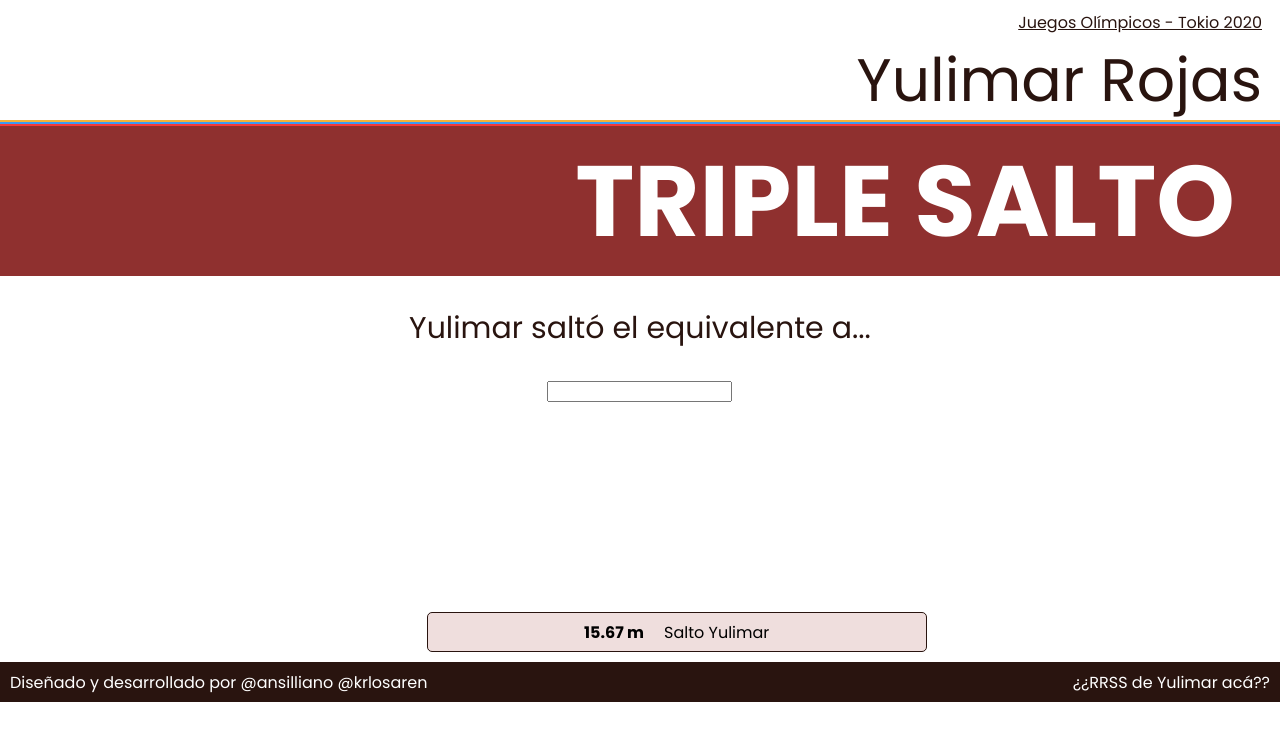
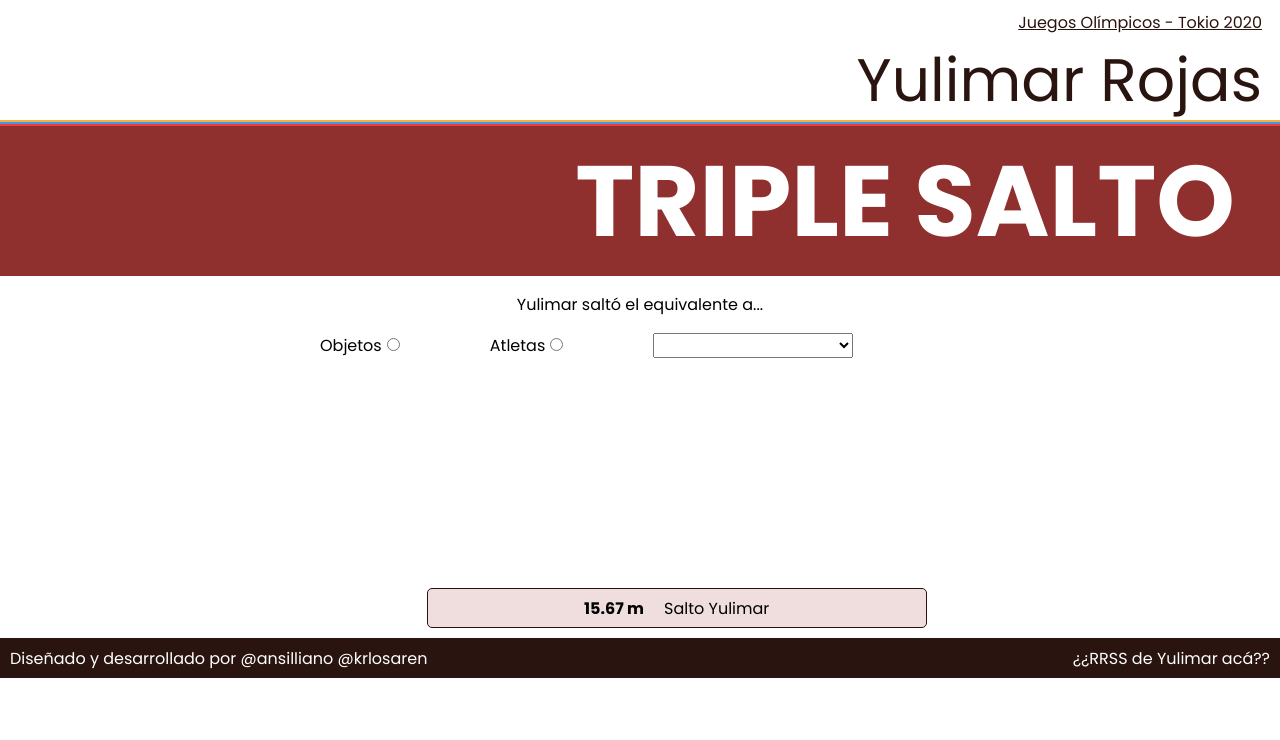
Before and after one commit to KrlosAren/cuanto-salto-yulimar, a Next.js app: page / in a window 1280 px wide. Shown: the top 740 px of the page. Built offline with nearby package versions, Linux system fonts and the light colour scheme.

Commit message:
[add] cropimg dynamic

```diff
--- a/pages/index.js
+++ b/pages/index.js
@@ -46,6 +46,14 @@
       image: Phells,
     },
   ],
+  objetos: [
+    {
+      id: 1,
+      name: 'Cubo Rubik',
+      height: 1.89,
+      image: Phells,
+    },
+  ],
 };
 
 export default function Home() {
@@ -56,17 +64,21 @@
   const [gridColumns, setGrid] = useState();
   const [img, setImg] = useState('100%');
   const [numberPhoto, setNumberPhoto] = useState([]);
-
-  const { atletas } = selected;
+  const [checkedOptions, setChecked] = useState(false);
 
   const handleChange = (e) => {
-    const value = e.target.value.toLowerCase();
-    const filterValue = atletas.find(
-      (item) => item.name.toLowerCase() === value
-    );
+    const value = Number(e.target.value);
+    const filterValue = checkedOptions.find((item) => item.id === value);
 
     setOption(filterValue);
   };
+
+  const handleCheckboxChange = (e) => {
+    const checked = selected[e.target.value];
+    setChecked(checked);
+    console.log(checked);
+  };
+
   useEffect(() => {
     const total = option !== undefined && RECORD / option.height;
     const gridColumns = Math.ceil(total);
@@ -94,11 +106,6 @@
     }
   }, [numberPhoto]);
 
-  //   <h1>
-  //   Cuanto Salto Yulimar Rojas : {total ? total.toFixed(2) : 15.67} -{' '}
-  //   {option ? `${option.name}s` : 'm'}
-  // </h1>
-
   return (
     <>
       <div>
@@ -121,14 +128,36 @@
           <article>
             <p>TRIPLE SALTO</p>
           </article>
+          <p className='header-title'>Yulimar saltó el equivalente a...</p>
           <section>
-            <p>Yulimar saltó el equivalente a...</p>
-            <input type='text' list='data' onChange={handleChange} />
-            <datalist id='data'>
-              {atletas.map((item) => (
-                <option key={item.id} value={item.name} />
-              ))}
-            </datalist>
+            <div>
+              <label htmlFor='objetos'>Objetos</label>
+              <input
+                type='radio'
+                name='option'
+                id='objetos'
+                value='objetos'
+                onChange={handleCheckboxChange}
+              />
+            </div>
+            <div>
+              <label htmlFor='atletas'>Atletas</label>
+              <input
+                onChange={handleCheckboxChange}
+                type='radio'
+                name='option'
+                id='atletas'
+                value='atletas'
+              />
+            </div>
+            <select name='option' id='option' onChange={handleChange}>
+              {checkedOptions &&
+                checkedOptions.map((item) => (
+                  <option key={item.id} value={item.id}>
+                    {item.name}
+                  </option>
+                ))}
+            </select>
           </section>
           <div className='img-container'>
             {option &&
@@ -208,11 +237,9 @@
         }
 
         section {
-          grid-column: 1/-1;
+          grid-column: 4/-5;
           display: flex;
-          justify-content: center;
-          align-items: center;
-          flex-direction: column;
+          justify-content: space-between;
         }
 
         section > p {
@@ -223,12 +250,16 @@
 
         .img-container {
           width: 100%;
+          height: 100%;
+          grid-column: 2/-2;
           display: grid;
-          grid-column: 2/-2;
-          grid-template-columns: repeat(${gridColumns}, 1fr);
           gap: 20px;
           min-height: 200px;
-          height: 100%;
+          grid-template-columns: repeat(${gridColumns}, 1fr);
+          margin-top: 10px;
+          margin-bottom: 10px;
+          justify-content: center;
+          align-items: center;
         }
 
         .img-crop {
@@ -254,11 +285,21 @@
           border-radius: 5px;
         }
 
+        select {
+          min-width: 200px;
+        }
+
         .total-container > div > p {
           padding: 0 10px;
           margin: 0;
         }
 
+        .header-title {
+          width: 100%;
+          grid-column: 1/-1;
+          align-items: center;
+          text-align: center;
+        }
         footer {
           width: 100%;
           height: 40px;
```
Also changed, not shown: public/img/ruls.svg (added), 1 other file (tests, documents, lock files or other folders).
